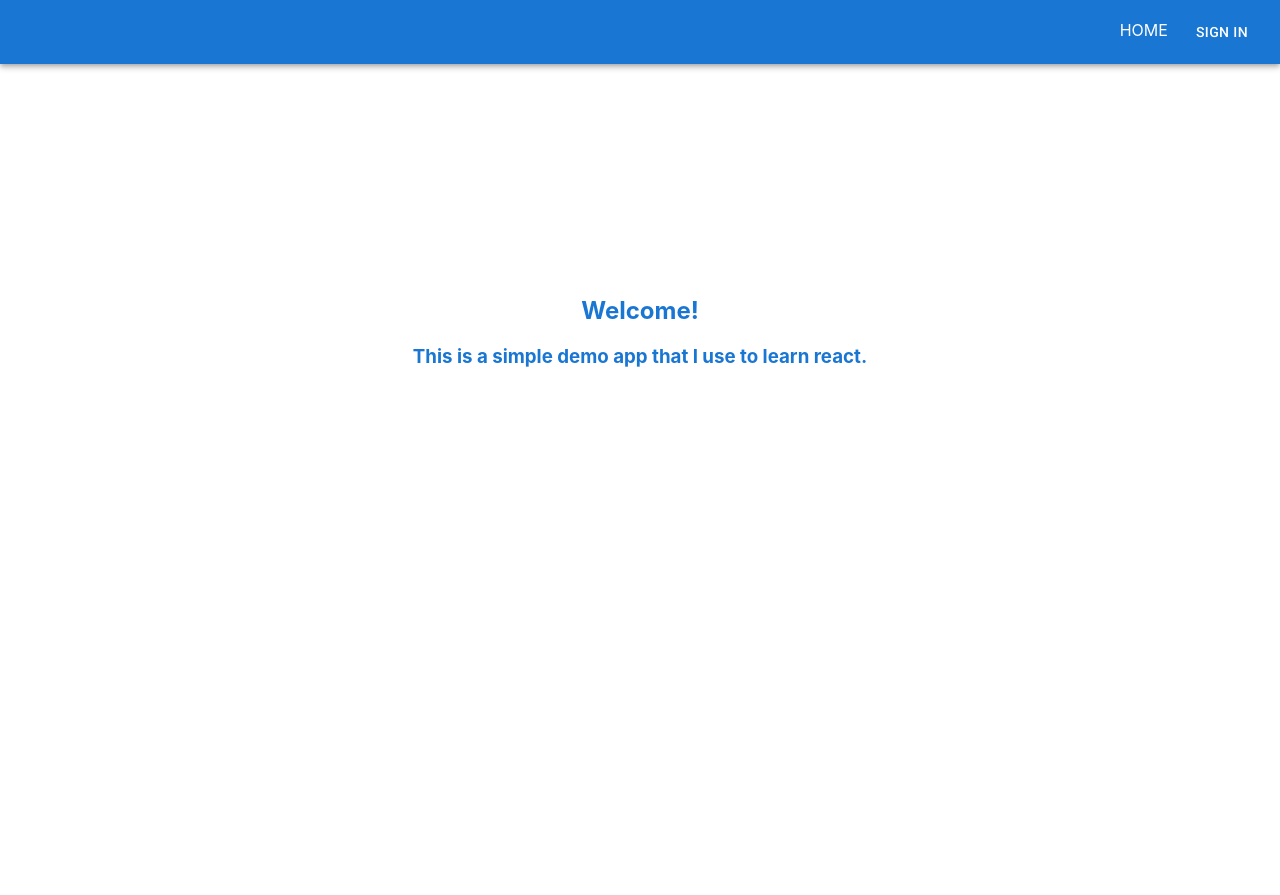
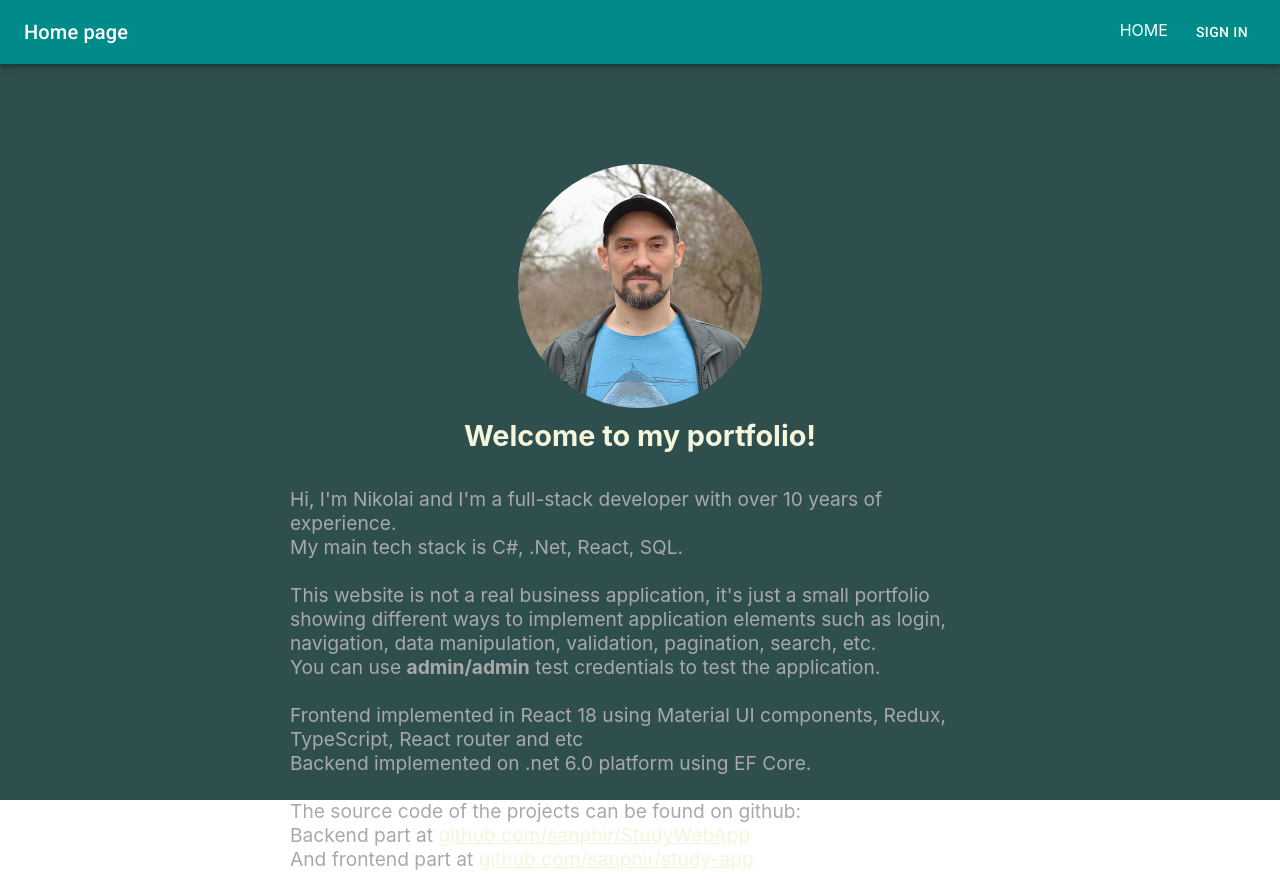
Before and after one commit to sanphir/portfolio-app, a React (Create React App) app: page / in a window 1280 px wide. Before the commit the page ends 804 px from the top, so only its background shows below. Built offline with nearby package versions, Linux system fonts and the light colour scheme.

Commit message:
Home page content, styles, meta tags, fixes

```diff
--- a/public/index.html
+++ b/public/index.html
@@ -6,7 +6,8 @@
   <link rel="icon" href="%PUBLIC_URL%/favicon.ico" />
   <meta name="viewport" content="width=device-width, initial-scale=1" />
   <meta name="theme-color" content="#000000" />
-  <meta name="description" content="Web site created using create-react-app" />
+  <meta name="description" content="full stack developer react and .net developer, .net developer" />
+  <meta name="keyword" content="portfolio, react, typescript, javascript, c#, .net, developer">
   <link rel="apple-touch-icon" href="%PUBLIC_URL%/logo192.png" />
   <link rel="stylesheet" href="https://fonts.googleapis.com/css?family=Roboto:300,400,500,700&display=swap" />
   <!--
@@ -23,7 +24,7 @@
       work correctly both with client-side routing and a non-root public URL.
       Learn how to configure a non-root public URL by running `npm run build`.
     -->
-  <title>React App</title>
+  <title>Nikolay Soldatkin portfolio</title>
 </head>
 
 <body>
--- a/src/components/EmployeeForm/EmployeeForm.tsx
+++ b/src/components/EmployeeForm/EmployeeForm.tsx
@@ -6,6 +6,7 @@ import { toast } from 'react-toastify';
 import { IEmployee, IUpdateEmployee, INewEmployee } from '../../interfaces/IEmployee';
 import EmployeeService from '../../services/EmployeeService';
 import { EmployeeFormControl } from './EmployeeFormControl';
+import { setLoaderDisplayed, setLoaderNone } from '../../redux/loaderSlice';
 
 export const EmployeeForm = () => {
   const params = useParams();
@@ -62,13 +63,19 @@ export const EmployeeForm = () => {
 
   React.useEffect(() => {
     if (!isNew && employeeId) {
+      try {
+        dispatch(setLoaderDisplayed());
         EmployeeService.getEmployee(employeeId).then(resolve => {
           if (!resolve.error) {
+            console.log('set Employee')
             setEmployee(resolve?.data as IEmployee);
           } else {
             toast.success(`Error geting employee: ${resolve.error}`);
           }
         });
+      } finally {
+        dispatch(setLoaderNone());
+      }
     }
     return () => { }
   }, [isNew, employeeId]);
--- a/src/components/EmployeesTable/EmployeesTable.tsx
+++ b/src/components/EmployeesTable/EmployeesTable.tsx
@@ -1,3 +1,4 @@
+import "../../styles/common.css";
 import * as React from 'react';
 import { useEffect, useTransition } from 'react';
 import { useNavigate } from "react-router-dom";
@@ -25,7 +26,6 @@ import { EmployeesTableHead } from './EmployeesTableHead';
 import { DialogResult, Order, getComparator, stableSort } from './EmployeesTableCommon';
 import { IEmployee } from '../../interfaces/IEmployee';
 import EmployeeService from '../../services/EmployeeService';
-import AuthService from "../../services/AuthService";
 
 import { useAppSelector, useAppDispatch } from '../../redux/hooks';
 import {
@@ -171,7 +171,7 @@ export default function EmployeesTable() {
     }, []);
 
     return (
-        <Box sx={{ width: '100%' }}>
+        <Box sx={{ margin: "5em", backgroundColor: "lavender" }} >
             <Paper sx={{ width: '100%', mb: 2 }}>
                 <Dialog
                     open={openDeleteEmployeeAlert}
@@ -283,6 +283,7 @@ export default function EmployeesTable() {
                 />
             </Paper>
             <FormControlLabel
+                style={{ margin: "0 20px" }}
                 control={<Switch checked={dense} onChange={handleChangeDense} />}
                 label="Dense padding"
             />
--- a/src/components/Navbar.tsx
+++ b/src/components/Navbar.tsx
@@ -29,8 +29,10 @@ export const Navbar = () => {
                 return "Employee page";
             }
             switch (location.pathname) {
-                case "/home": return "Home page";
-                case "/signin": return "Sig in page";
+                case "/home":
+                case "/":
+                    return "Home page";
+                case "/signin": return "Sign in page";
                 case "/employees": return "Employees page";
                 case "/employees/new": return "New employee page";
                 case "/notfound": return "Not found page";
@@ -42,7 +44,7 @@ export const Navbar = () => {
 
     return (
         <Box sx={{ flexGrow: 1 }}>
-            <AppBar position="static">
+            <AppBar position="static" sx={{ backgroundColor: "darkcyan" }}>
                 <Toolbar>
                     <Typography variant="h6" component="div" sx={{ flexGrow: 1 }}>
                         {pageName()}
--- a/src/components/Signin.tsx
+++ b/src/components/Signin.tsx
@@ -1,3 +1,4 @@
+import "../styles/common.css";
 import { useState, useRef } from "react";
 import { useNavigate } from "react-router-dom";
 import Container from "@mui/material/Container";
@@ -50,17 +51,18 @@ export const Signin = () => {
     return (
         <Container>
             <Box style={{
-                height: window.innerHeight - 60,
+                height: window.innerHeight - 200,
                 padding: 0,
                 margin: 0,
                 display: "flex",
                 alignItems: "center",
                 justifyContent: "center"
             }}>
-                <div style={{
+                <div className="contentForm" style={{
                     display: "flex",
                     flexDirection: "column",
-                    alignItems: "center"
+                    alignItems: "center",
+                    padding: "20px 40px"
                 }}>
                     <TextField
                         id="signinTextField"
--- a/src/pages/Home.tsx
+++ b/src/pages/Home.tsx
@@ -1,3 +1,6 @@
+import "../styles/common.css";
+import avatar from '../images/avatar.jpg';
+
 export const Home = () => {
     return (
         <div style={{
@@ -8,10 +11,40 @@ export const Home = () => {
         }}>
             <div style={{
                 position: "relative",
-                top: "30%",
+                paddingTop: "100px"
             }}>
-                <h2 style={{ padding: "10px 20px", textAlign: "center", color: "rgb(25, 118, 210)" }}>Welcome!</h2>
-                <h3 style={{ padding: "10px 20px", textAlign: "center", color: "rgb(25, 118, 210)" }}>This is a simple demo app that I use to learn react.</h3>
+                <div className="contentCenterBlock">
+                    <img src={avatar} style={{
+                        borderRadius: "50%",
+                        display: "block",
+                        marginLeft: "auto",
+                        marginRight: "auto",
+                        width: "50%"
+                    }} alt="avatar" />
+                </div>
+                <div style={{
+                    width: "700px",
+                    margin: "auto",
+                    color: "darkgray",
+                    fontSize: "larger"
+                }}>
+                    <h2 style={{ padding: "10px 20px", textAlign: "center" }}>Welcome to my portfolio!</h2>
+                    <br />
+                    <p>Hi, I'm Nikolai and I'm a full-stack developer with over 10 years of experience.</p>
+                    <p>My main tech stack is C#, .Net, React, SQL.</p>
+                    <br />
+                    <p>This website is not a real business application, it's just a small portfolio showing different ways to implement application elements such as login, navigation, data manipulation, validation, pagination, search, etc.</p>
+                    <p>You can use <b>admin/admin</b> test credentials to test the application.</p>
+                    <br />
+                    <p>Frontend implemented in React 18 using Material UI components, Redux, TypeScript, React router and etc</p>
+                    <p>Backend implemented on .net 6.0 platform using EF Core.</p>
+                    <br />
+                    <p>The source code of the projects can be found on github:</p>
+                    <p>Backend part at <a href="https://github.com/sanphir/StudyWebApp" target="_blank" rel="noopener noreferrer">github.com/sanphir/StudyWebApp</a></p>
+                    <p>And frontend part at <a href="https://github.com/sanphir/study-app" target="_blank" rel="noopener noreferrer">github.com/sanphir/study-app</a></p>
+                    <br />
+
+                </div>
             </div>
         </div>
     )
--- a/src/services/AuthService.ts
+++ b/src/services/AuthService.ts
@@ -64,7 +64,7 @@ export class AuthService {
         localStorage.removeItem("empployeeId");
         localStorage.removeItem("tokenInfo");
 
-        document.location.href = "/";
+        document.location.href = "/signin";
     }
 
     processTokenResponse(tokenResponse: ITokenResponse): ITokenInfo {
--- a/src/styles/App.css
+++ b/src/styles/App.css
@@ -15,10 +15,10 @@ a.navLink {
 div.formBlock {
   display: flex;
   flex-direction: row;
-  margin: 40px;
   justify-content: center;
   padding: 40px;
-  border-radius: 10px;
+  width: fit-content;
+  margin: auto;
 }
 
 div.formBlockChild {
@@ -30,4 +30,5 @@ div.formBlockChild {
 
 #root {
   height: 100vh;
+  background-color: darkslategray;
 }
--- /dev/null
+++ b/src/styles/common.css
@@ -0,0 +1,31 @@
+.contentCenterBlock {
+  width: fit-content;
+  margin: auto;
+}
+
+h1,
+h2,
+h3,
+h4,
+h5,
+h6 {
+  color: beige;
+}
+
+.darkHeadersContainer h1,
+.darkHeadersContainer h2,
+.darkHeadersContainer h3,
+.darkHeadersContainer h4,
+.darkHeadersContainer h5,
+.darkHeadersContainer h6 {
+  color: darkgray;
+}
+
+.contentForm {
+  background-color: azure;
+  border-radius: 15px;
+}
+
+a {
+  color: beige;
+}
```
Also changed, not shown: src/components/EmployeeForm/EmployeeFormControl.tsx (+8 -2 lines), src/pages/NotFound.tsx (+11 -6 lines), src/services/EmployeeService.ts (+4 -4 lines), src/images/avatar.jpg (added). Lines whose indentation alone changed are shown as unchanged.
